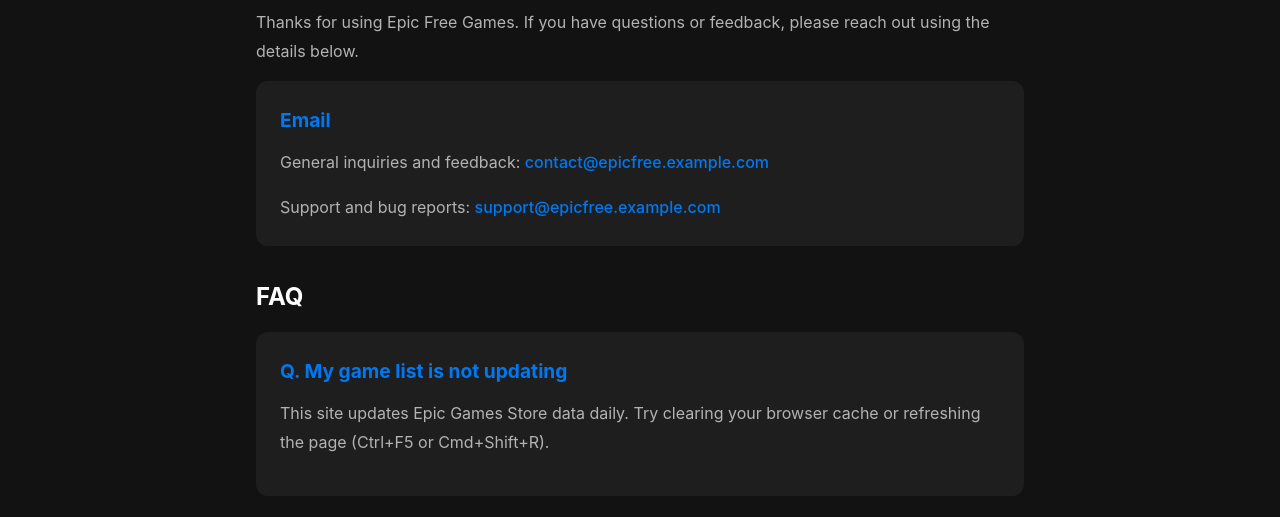
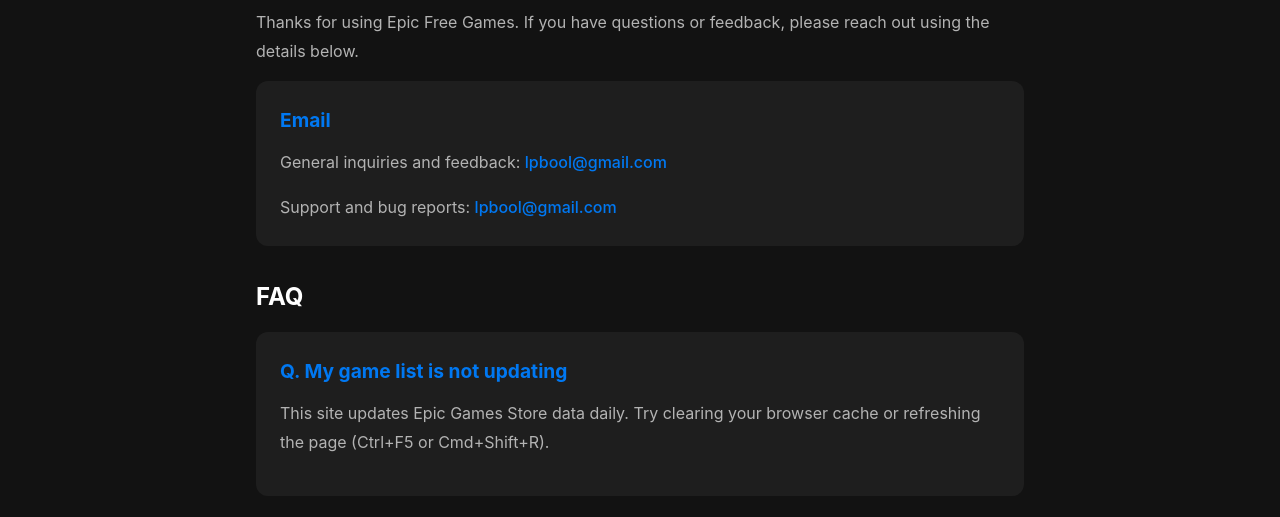
Before and after one commit to lpbool/lpbool.github.io, a plain HTML site: page contact.html in a window 1280 px wide. Shown: the part 198-715 px from the top of the page. Drawn offline with Linux system fonts and the light colour scheme.

Commit message:
Update contact email addresses to lpbool@gmail.com

```diff
--- a/contact.html
+++ b/contact.html
@@ -90,11 +90,11 @@
             <h3>Email</h3>
             <p>
                 General inquiries and feedback:
-                <a href="mailto:contact@epicfree.example.com" class="email-link">contact@epicfree.example.com</a>
+                <a href="mailto:lpbool@gmail.com" class="email-link">lpbool@gmail.com</a>
             </p>
             <p style="margin-bottom: 0;">
                 Support and bug reports:
-                <a href="mailto:support@epicfree.example.com" class="email-link">support@epicfree.example.com</a>
+                <a href="mailto:lpbool@gmail.com" class="email-link">lpbool@gmail.com</a>
             </p>
         </div>
 
```
